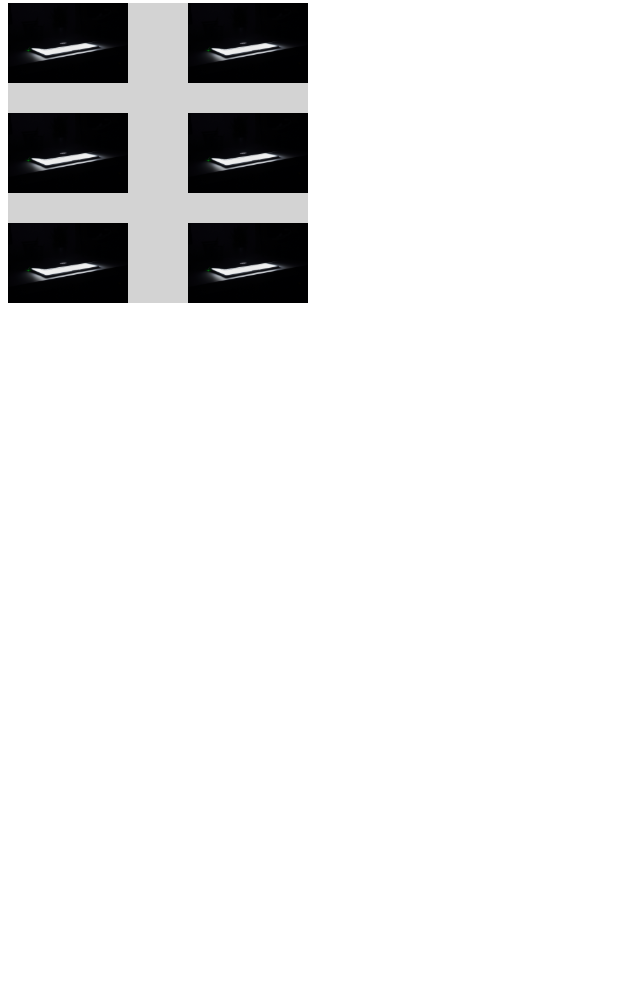
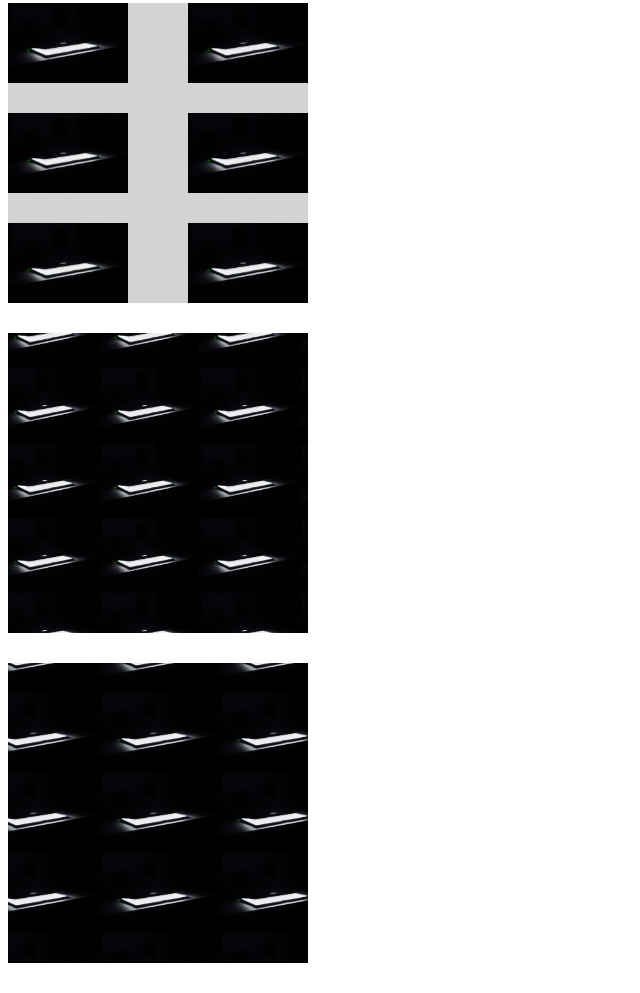
Before and after one commit to FelipeDev30/formacao-css-dio, a plain HTML site: page background-element/repetição-de-imagens/index.html in a window 1280 px wide. Shown: the part 995-1988 px from the top of the page, without its empty margins (0-640 px from the left). Before the commit the page ends 1328 px from the top, so only its background shows below. Drawn offline with Linux system fonts and the light colour scheme.

Commit message:
Atualizando exemplos

```diff
--- a/background-element/repetição-de-imagens/index.html
+++ b/background-element/repetição-de-imagens/index.html
@@ -19,6 +19,11 @@
     <div class="exemplo-04">
 
     </div>
+    <div class="exemplo-05">
 
+    </div>
+    <div class="exemplo-06">
+
+    </div>
 </body>
 </html>
--- a/background-element/repetição-de-imagens/style.css
+++ b/background-element/repetição-de-imagens/style.css
@@ -38,6 +38,26 @@ div {
     background-repeat: space;
 }
 
+.exemplo-05 {
+    background-color: lightgray;
+    width: 300px;
+    height: 300px;
+    background-image: url('/background-element/images/background-note.jpg');
+    background-size: 120px;
+    background-repeat: round;
+    background-position: center;
+}
+
+.exemplo-06 {
+    background-color: lightgray;
+    width: 300px;
+    height: 300px;
+    background-image: url('/background-element/images/background-note.jpg');
+    background-size: 120px;
+    background-repeat: repeat-x repeat-y;
+    background-position: center;
+}
+
 /*
 
 Explicando os exemplos:
```
